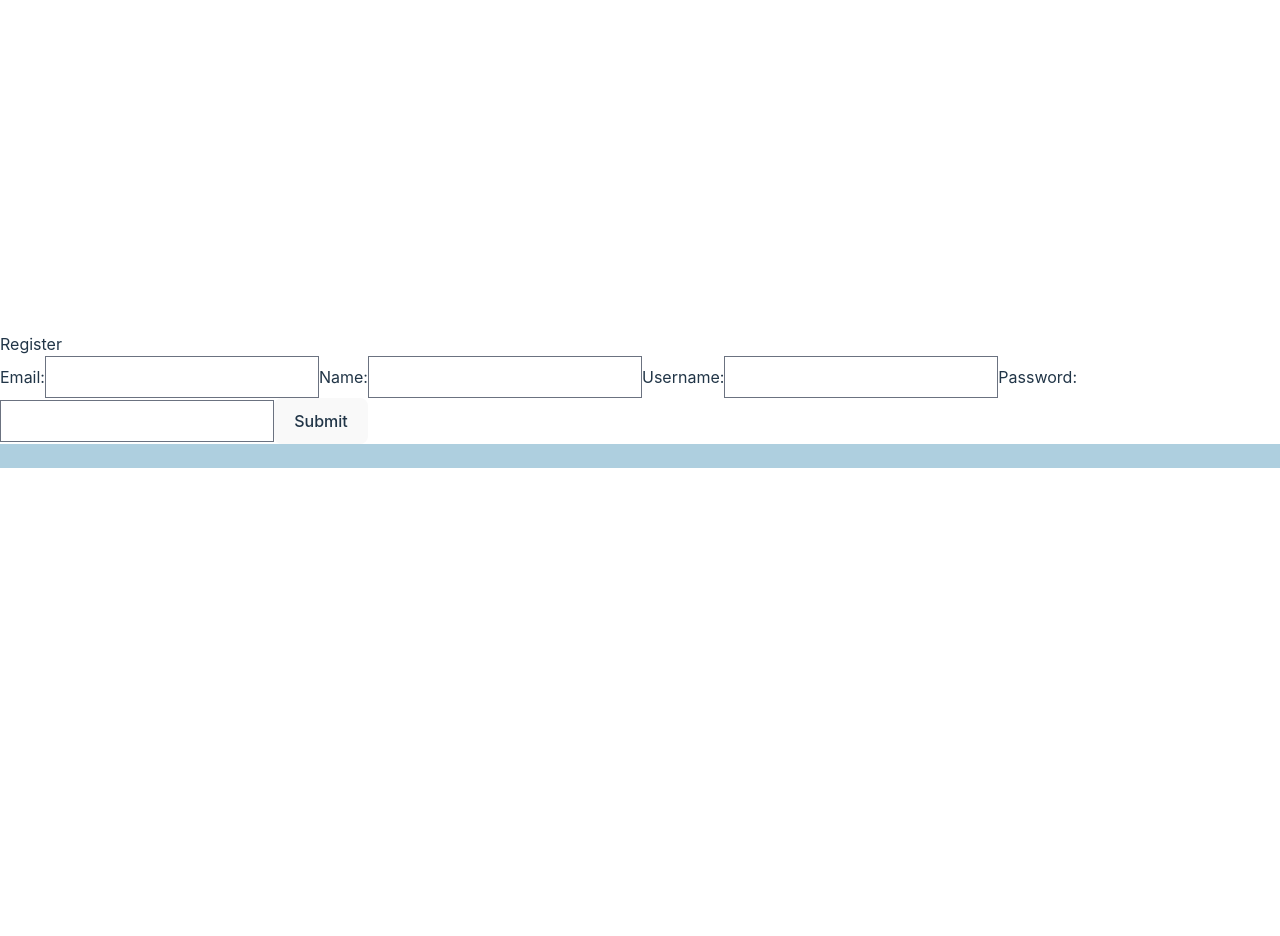
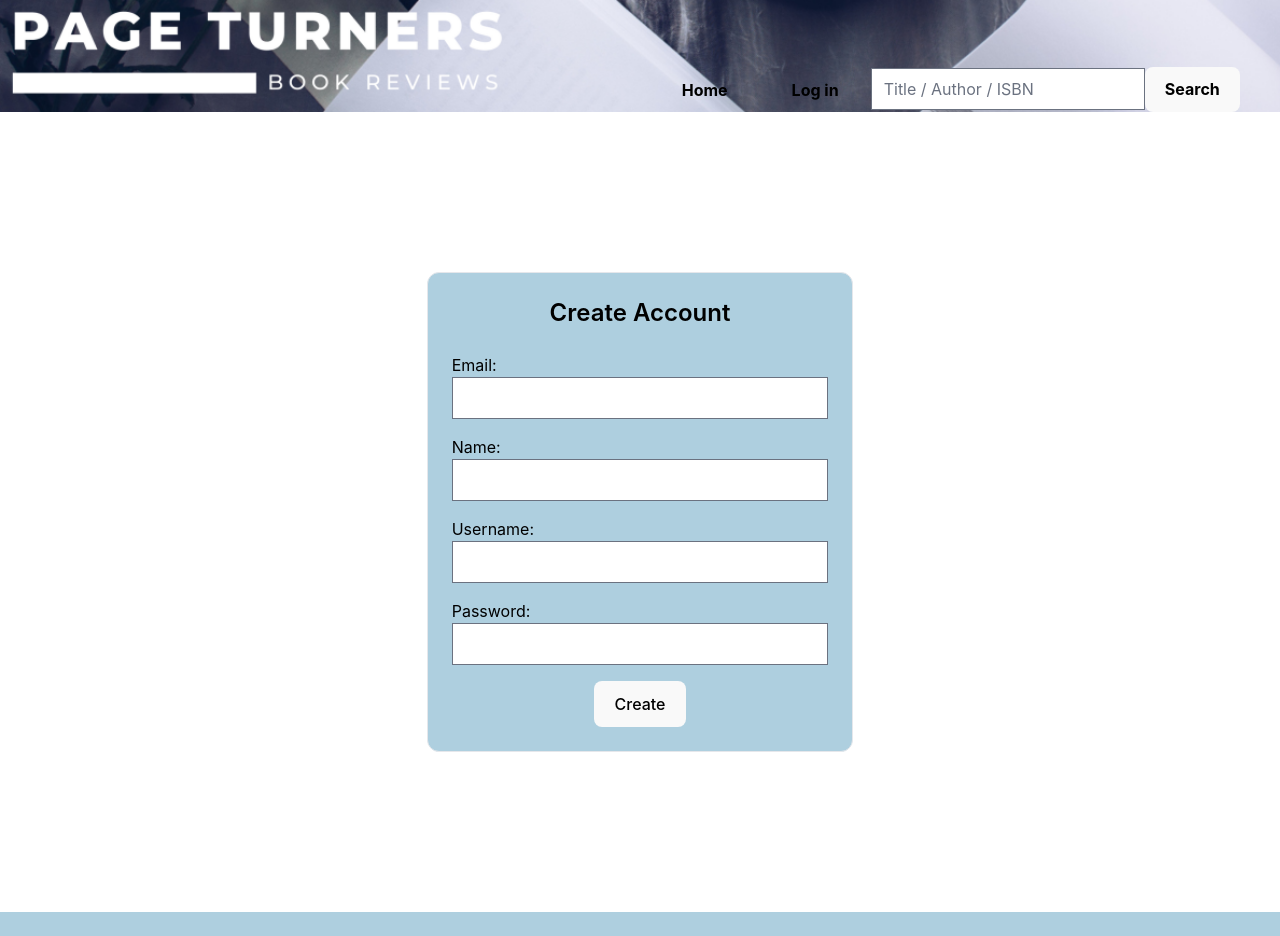
Before and after one commit to Brodayuja/front-end, a React (Vite) app: page /register in a window 1280 px wide. Before the commit the page ends 800 px from the top, so only its background shows below. Built offline with nearby package versions, Linux system fonts and the light colour scheme; no server answers.

Commit message:
registration styling

```diff
--- a/src/components/Registration/Registration.jsx
+++ b/src/components/Registration/Registration.jsx
@@ -1,13 +1,14 @@
-import React, { useState } from "react";
-import { registerUser } from "../api-handlers/index";
-import { useNavigate } from "react-router-dom";
+import React, { useState } from 'react';
+import { registerUser } from '../api-handlers/index';
+import { useNavigate } from 'react-router-dom';
+import NavBar from '../NavBar/NavBar';
 
 const Register = (props) => {
   const setIsLoggedIn = props.setIsLoggedIn;
-  const [username, setUsername] = useState("");
-  const [password, setPassword] = useState("");
-  const [name, setName] = useState("");
-  const [email, setEmail] = useState("");
+  const [username, setUsername] = useState('');
+  const [password, setPassword] = useState('');
+  const [name, setName] = useState('');
+  const [email, setEmail] = useState('');
   const navigate = useNavigate();
   const setMyUsername = props.setMyUsername;
 
@@ -17,65 +18,72 @@ const Register = (props) => {
     try {
       const result = await registerUser(username, password, email, name);
 
-
-      localStorage.setItem("token", result.token);
-      localStorage.setItem("userId", result.id)
-      localStorage.setItem("username", username)
+      localStorage.setItem('token', result.token);
+      localStorage.setItem('userId', result.id);
+      localStorage.setItem('username', username);
       setIsLoggedIn(true);
       setMyUsername(username);
 
-      navigate("/browse");
+      navigate('/browse');
     } catch (error) {
       console.log(error);
     }
   };
+
   return (
-    <div>
-      <h2>Register</h2>
-      <form onSubmit={handleSubmit}>
+    <>
+      <NavBar />
+      <div className="flex flex-col justify-center items-center h-screen">
+        <div className="bg-columbiaBlue p-6 border text-black w-1/3 rounded-xl">
+          <h2 className="text-2xl font-semibold mb-6 text-center">Create Account</h2>
+          <form onSubmit={handleSubmit} className="grid gap-4">
             <label>
               Email:
               <input
+                className="w-full border rounded-lg px-4 py-2"
                 type="text"
                 value={email}
-            onChange={(e) => {
-              setEmail(e.target.value);
-            }}
+                onChange={(e) => setEmail(e.target.value)}
               />
             </label>
             <label>
               Name:
               <input
+                className="w-full border rounded-lg px-4 py-2"
                 type="text"
                 value={name}
-            onChange={(e) => {
-              setName(e.target.value);
-            }}
+                onChange={(e) => setName(e.target.value)}
               />
             </label>
             <label>
               Username:
               <input
+                className="w-full border rounded-lg px-4 py-2"
                 type="text"
                 value={username}
-            onChange={(e) => {
-              setUsername(e.target.value);
-            }}
+                onChange={(e) => setUsername(e.target.value)}
               />
             </label>
             <label>
               Password:
               <input
+                className="w-full border rounded-lg px-4 py-2"
                 type="password"
                 value={password}
-            onChange={(e) => {
-              setPassword(e.target.value);
-            }}
+                onChange={(e) => setPassword(e.target.value)}
               />
             </label>
-        <button type="submit">Submit</button>
+            <div className="flex justify-center">
+              <button
+                type="submit"
+              >
+                Create
+              </button>
+            </div>
           </form>
         </div>
+      </div>
+    </>
   );
 };
 
```
Lines whose indentation alone changed are shown as unchanged.
